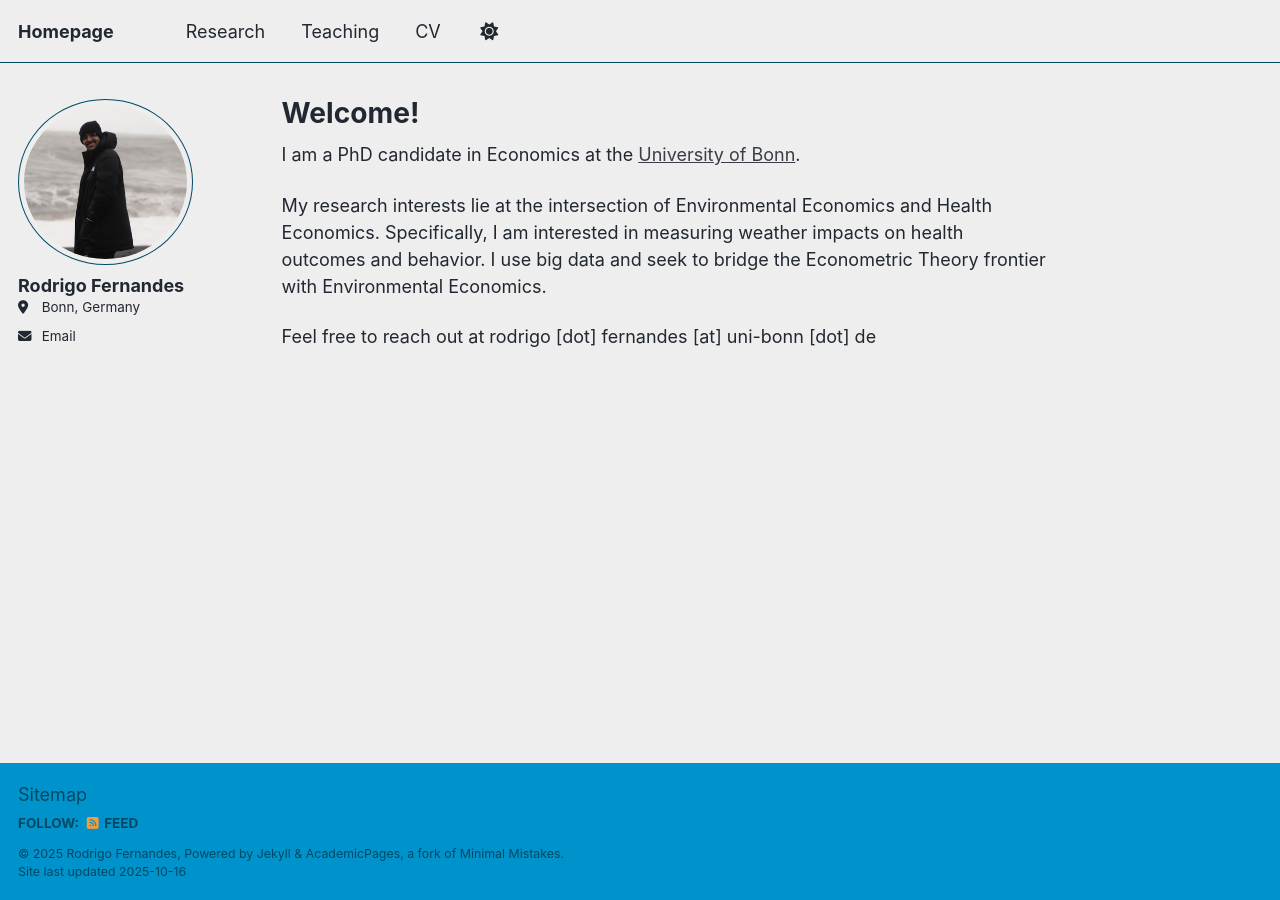
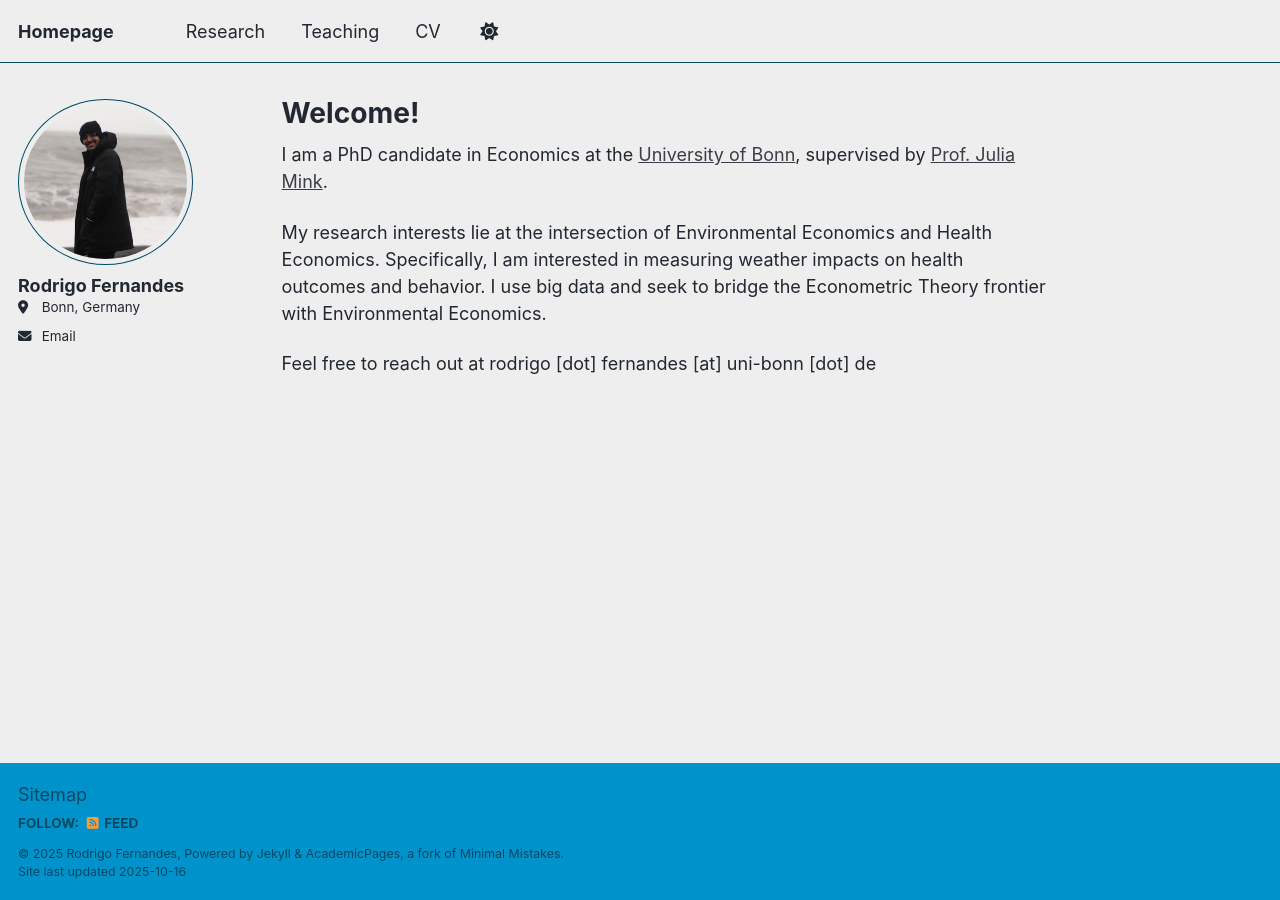
Before and after one commit to fernandes-rodrigo/fernandes-rodrigo.github.io, a Jekyll site: the page built from _pages/about.md, in a window 1280 px wide. Built offline with Jekyll 4.4.1, drawn with Linux system fonts in a browser that asks for light colours; a script that is not in the unit is left out.

Commit message:
Update about.md

```diff
--- a/_pages/about.md
+++ b/_pages/about.md
@@ -7,7 +7,7 @@ redirect_from:
   - /about.html
 ---
 
-I am a PhD candidate in Economics at the [University of Bonn](https://www.bgse.uni-bonn.de/en).
+I am a PhD candidate in Economics at the [University of Bonn](https://www.bgse.uni-bonn.de/en), supervised by [Prof. Julia Mink](https://www.juliamink.eu).
 
 My research interests lie at the intersection of Environmental Economics and Health Economics.
 Specifically, I am interested in measuring weather impacts on health outcomes and behavior. I use big data and seek to bridge the Econometric Theory frontier with Environmental Economics.
```
